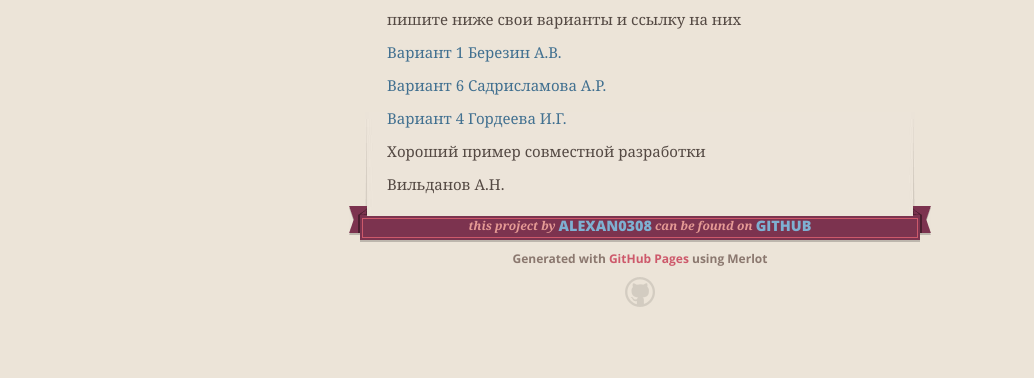
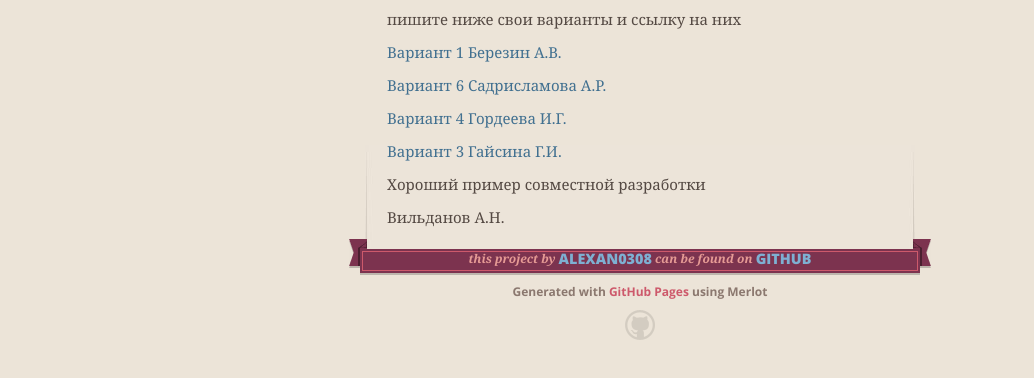
Before and after one commit to ildar4eg/studio, a plain HTML site: page index.html in a window 1280 px wide. Shown: the part 174-552 px from the top of the page, without its empty margins (0-1034 px from the left). Drawn offline with nearby package versions, Linux system fonts and the light colour scheme.

Commit message:
Update index.html

```diff
--- a/index.html
+++ b/index.html
@@ -51,6 +51,7 @@
 <p> <a href="BerezinAV/index.html">Вариант 1 Березин А.В.</a> </p>
 <p> <a href="SadrislamovaAR/index.html">Вариант 6 Садрисламова А.Р.</a> </p>
 <p> <a href="GordeevaIG/index.html">Вариант 4 Гордеева И.Г.</a> </p>
+<p> <a href="GaisinaGI/index.html">Вариант 3 Гайсина Г.И.</a> </p>
 
 
 Хороший пример совместной разработки
```
